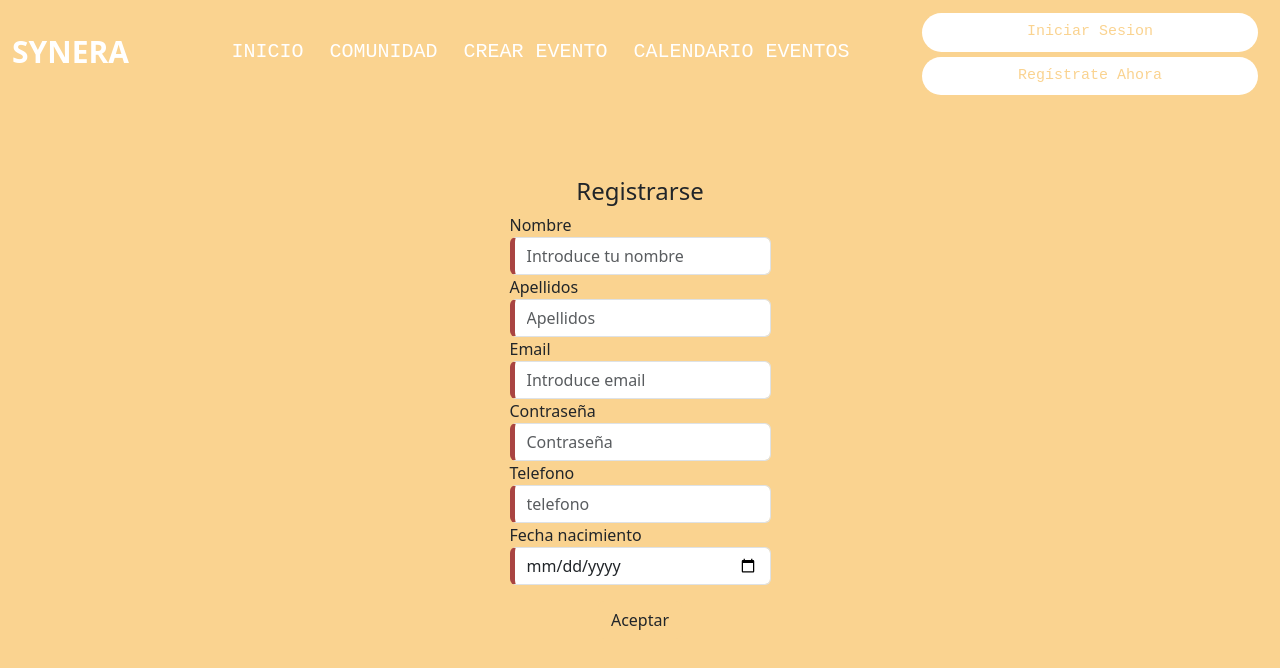
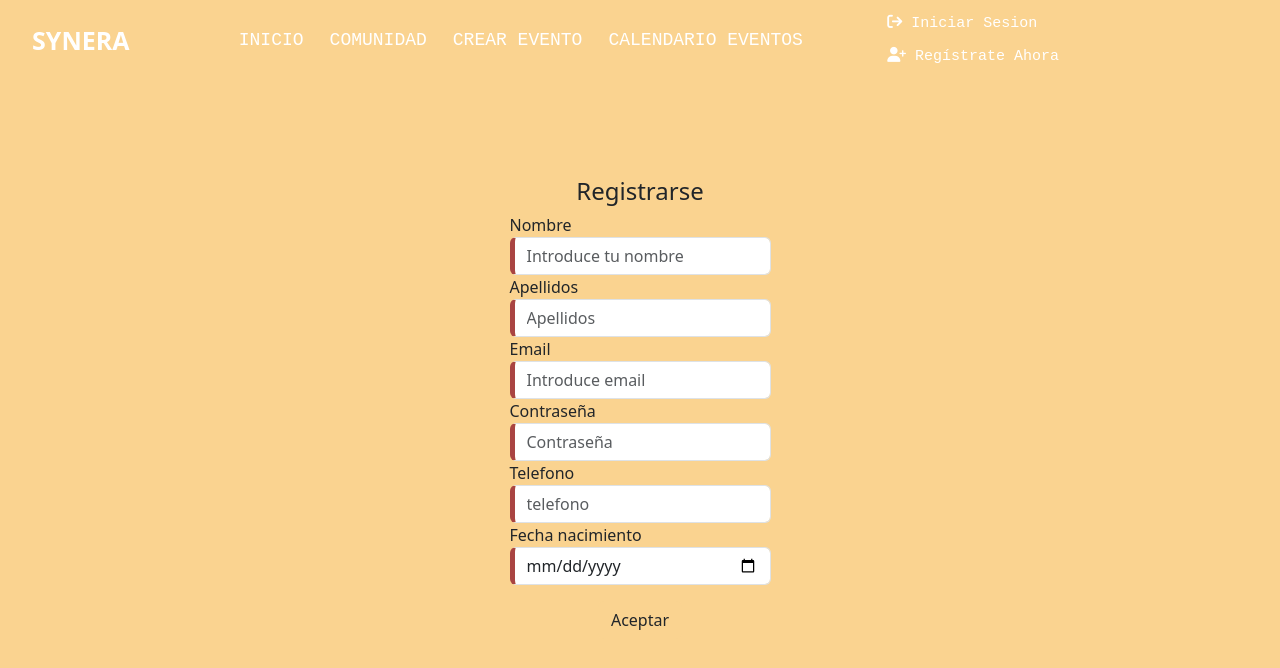
Before and after one commit to LorenaPonsico/Angular_Events_Personal_Project, an Angular app in the folder client/: page /registro in a window 1280 px wide. Shown: the top 668 px of the page. Built offline with nearby package versions, Linux system fonts and the light colour scheme.

Commit message:
fixed navbar errors

```diff
--- a/client/src/app/components/layout/footer/footer.component.css
+++ b/client/src/app/components/layout/footer/footer.component.css
@@ -1,5 +1,5 @@
 section{
-  background-color:   #fad390;
+  background-color: #FEA47F;
 }
 
 .social-icons {
--- a/client/src/app/components/layout/header/header.component.css
+++ b/client/src/app/components/layout/header/header.component.css
@@ -1,43 +1,39 @@
-
-
+/* Establece un fondo de ancho completo */
 .container-fluid {
   display: flex;
   flex-direction: column;
   justify-content: center;
   align-items: center;
-  height: 100vh;
-  width: 100%;
-  background-size: cover;
-  background-position: center;
+  background-color: #f7f7f7; /* Agrega un color de fondo */
+  min-height: 100vh; /* Asegura que el contenedor tenga al menos la altura del viewport */
+  margin: 0; /* Elimina los márgenes por defecto del body */
+  padding: 0; /* Elimina los espacios internos por defecto del body */
 }
 
 .text-background {
+  color: #F97F51;
+  background-clip: text;
+}
 
-  color: #fad390;
-  background-clip: text;
-  }
-
-h3{
+h3 {
   font-size: 35px;
 }
 
-p{
+p {
   font-size: 25px;
 }
 
-
-
-
+/* Estilos para el carrusel */
 .carousel-slide {
   position: relative;
-  height: 100vh; /* Asegura que todas las imágenes tengan la misma altura del viewport */
+  height: 100vh;
   width: 100%;
-  overflow: hidden; /* Oculta cualquier parte de la imagen que esté fuera del contenedor */
+  overflow: hidden;
 }
 
 .carousel-slide img {
-  width: 100%; /* Asegura que la imagen ocupe todo el ancho del contenedor */
-  height: auto; /* Permite que la altura se ajuste de manera proporcional */
+  width: 100%;
+  height: auto;
 }
 
 .carousel-caption {
--- a/client/src/app/components/layout/layout.component.html
+++ b/client/src/app/components/layout/layout.component.html
@@ -1,4 +1,4 @@
-<app-navbar></app-navbar>
+<!-- <app-navbar></app-navbar> -->
 <app-header></app-header>
 <app-events-list></app-events-list>
 <app-footer></app-footer>
--- a/client/src/app/components/layout/navbar/navbar.component.css
+++ b/client/src/app/components/layout/navbar/navbar.component.css
@@ -1,19 +1,22 @@
 .nav-link:hover {
   color: black;
-  /* Cambia el color al pasar el cursor */
+  transform: scale(1.1);
 }
 
 .logo {
-  font-size: 30px;
+  font-size: 25px;
+  padding-left: 20px ;
   color: white;
 }
 
 .nav-link {
   color: white;
   font-family: 'Courier New', Courier, monospace;
-  font-size: 20px;
+  font-size: 18px;
+  transition: transform 0.3s ease;
   border-radius: 250px;
   margin-right: 10px;
+  display: inline-block;
 }
 
 .navbar {
@@ -23,23 +26,24 @@
 }
 
 .btn {
-  background-color: white;
-  color: #fad390;
+  /* background-color: white; */
+  color: white;
 }
 
 /* Estilos para los botones en la barra de navegación */
 .navbar .nav-link.btn.btn-sm {
-  padding: 1;
+  padding: 5px;
   /* Ajustar el padding para reducir el tamaño del botón */
   font-size: 15px;
   /* Ajustar el tamaño de fuente para reducir el tamaño del texto */
-  margin-top: 5px;
+  /* margin-top: 5px; */
   /* line-height: 1.5; Ajustar la altura de línea para centrar verticalmente el texto */
 }
 
 
 .navbar-white-bg {
-  background-color: rgba(250, 211, 144, 0.7); /* Ajusta el valor alfa (0.7) según tus preferencias */
+  background-color: rgba(250, 211, 144, 0.7);
+  /* Ajusta el valor alfa (0.7) según tus preferencias */
   box-shadow: 0px 1px 5px rgba(0, 0, 0, 0.1);
   /* Ajusta según tus preferencias */
 }
--- a/client/src/app/components/layout/navbar/navbar.component.html
+++ b/client/src/app/components/layout/navbar/navbar.component.html
@@ -39,11 +39,13 @@
       <ul class="navbar-nav row  ">
         <li *ngIf="userLoginOn" class="nav-item">
           <a class="nav-link btn btn-sm" aria-current="page" href="#" routerLink="/panel-control"
-            (click)="closeNavbar()">Datos Personales</a>
+            (click)="closeNavbar()"> <i class="fa-solid fa-person"></i> Datos Personales</a>
         </li>
 
         <li *ngIf="userLoginOn" class="nav-item">
-          <a class="nav-link btn btn-sm " aria-current="page" href="#" (click)="logout()">Cerrar sesion</a>
+          <a class="nav-link btn btn-sm " aria-current="page" href="#" (click)="logout()"> <i
+              class="fa-solid fa-arrow-right-from-bracket"></i> Cerrar sesion
+          </a>
         </li>
       </ul>
 
@@ -51,11 +53,12 @@
       <ul class="navbar-nav row  ">
         <li *ngIf="!userLoginOn" class="nav-item">
           <a class="nav-link btn btn-sm" aria-current="page" routerLink="/iniciar-sesion"
-            (click)="closeNavbar()">Iniciar Sesion</a>
+            (click)="closeNavbar()"> <i
+            class="fa-solid fa-arrow-right-from-bracket"></i> Iniciar Sesion</a>
         </li>
 
         <li *ngIf="!userLoginOn" class="nav-item">
-          <a class="nav-link btn btn-sm" aria-current="page" routerLink="/registro" (click)="closeNavbar()">Regístrate
+          <a class="nav-link btn btn-sm" aria-current="page" routerLink="/registro" (click)="closeNavbar()"> <i class="fa-solid fa-user-plus"></i> Regístrate
             Ahora</a>
         </li>
       </ul>
--- a/client/src/app/components/public/community/community.component.css
+++ b/client/src/app/components/public/community/community.component.css
@@ -3,7 +3,7 @@
     justify-content: center;
     align-items: center;
 
-    background-color: #fad390;
+    background-color: #FEA47F ;
 
   }
 
--- a/client/src/app/components/public/events-list/events-list.component.css
+++ b/client/src/app/components/public/events-list/events-list.component.css
@@ -3,24 +3,23 @@
   flex-direction: column;
   justify-content: center;
   align-items: center;
-  /* height: 100vh; */
-  /* width: 100%; */
+}
 
+.title-container {
+  text-align: center;
+  margin-bottom: 20px;
+  position: relative;
+}
 
+.title {
+  font-size: 30px;
+  font-weight: bold;
+  text-transform: capitalize;
+  color: #000;
+  font-family:'Lucida Sans', 'Lucida Sans Regular', 'Lucida Grande', 'Lucida Sans Unicode', Geneva, Verdana, sans-serif;
+  position: relative;
+  z-index: 1;
 }
-.title-container {
-    text-align: center; /* Centrar el título horizontalmente */
-    margin-bottom: 20px; /* Agregar un espacio entre el título y la tabla de eventos */
-  }
-
-  /* Estilos para el título principal */
-  .main-title {
-    font-size: 25px; /* Tamaño de fuente grande utilizando unidades de píxeles */
-    font-weight: bold; /* Fuente en negrita */
-    text-transform: uppercase; /* Convertir el texto en mayúsculas */
-    color: #000; /* Color de texto (negro en este caso) */
-    font-family: "Arial", sans-serif; /* Fuente moderna */
-  }
 
   .card-container {
     display: flex;
@@ -30,23 +29,26 @@
 
   .card {
     margin: 30px;
-    border-radius: 10px;
+    border-radius: 15px;
     overflow: hidden;
-    box-shadow: 0 4px 8px rgba(0, 0, 0, 0.1);
-    width: 350px;
+    box-shadow: 0 4px 10px rgba(0, 0, 0, 0.2);
+    width: 250px;
   }
 
   /* Asegura que cada tarjeta ocupe el ancho especificado y se alinee horizontalmente */
   .card-body {
-    width: 100%;
+    width: 100%; /* Cambia el valor según tus preferencias */
+    margin: 0 auto; /* Para centrar el card-body horizontalmente */
     display: flex;
     flex-direction: column;
     justify-content: center;
     align-items: center;
     text-align: center;
-    background-color: #f9f9f9;
+    /* background-color: #f9f9f9; */
     padding: 10px;
+    background: #FEA47F;
   }
+
 
 
 
@@ -55,8 +57,6 @@
     background-size: cover;
     background-position: center;
   }
-
-
 
   .card-title {
     margin-bottom: 10px;
@@ -76,23 +76,12 @@
   border: none;
 }
 
-.btn::before {
-  content: '';
-  position: absolute;
-  top: 0;
-  left: -100%;
-  width: 100%;
-  height: 100%;
-  background-color: rgba(255, 255, 255, 0.2);
-  transform: skewX(45deg);
-  transition: left 0.3s;
-}
 
-.btn:hover::before {
-  left: 0;
-}
+
+
 
 .btn:hover {
   background-color: rgb(225, 112, 85);
   transform: scale(1.05);
+  transition: background-color 0.3s, transform 0.3s;
 }
--- a/client/src/app/components/public/events-list/events-list.component.html
+++ b/client/src/app/components/public/events-list/events-list.component.html
@@ -12,7 +12,7 @@
       <p>Fecha: {{ event.date | date }}</p>
       <p>{{ event.type }}</p>
       <a *ngIf="!userLoginOn" href="#" class="btn btn-primary" routerLink="/registro">Ir al evento</a>
-      <a *ngIf="userLoginOn" href="#" class="btn btn-primary" routerLink="/ver-eventos">Ir al evento</a>
+      <a *ngIf="userLoginOn" href="#" class="btn btn-primary" routerLink="/event/:eventId">Ir al evento</a>
     </div>
   </div>
 </div>
--- a/client/src/app/components/user/event-create/event-create.component.html
+++ b/client/src/app/components/user/event-create/event-create.component.html
@@ -19,8 +19,10 @@
 
             <div class="mb-3">
               <label>Imagen del Evento</label>
-              <input type="file" (change)="handleImageUpload($event)" class="form-control-file">
+              <input type="file" class="d-none" #photoInput class="form-control-file" (change)="onPhotoSelected(photoInput)">
+              <img [src]="photoSelected || 'assets/nophoto.jpg'" class="img-fluid" alt="No image" (click)="photoInput.click()">
             </div>
+
 
 
             <div class="mb-3">
--- a/client/src/styles.css
+++ b/client/src/styles.css
@@ -21,3 +21,8 @@ body{
   margin-bottom: 10px; /* Añadir espacio inferior */
   color: #333333; /* Cambiar el color del texto */
 }
+
+
+/* naranja */
+/* #FEA47F */
+/* #F97F51 */
```
Also changed, not shown: client/src/app/components/layout/footer/footer.component.html (+0 -15 lines), client/src/app/components/user/event-create/event-create.component.ts (+38 -18 lines), client/src/assets/nophoto.jpg (added).
